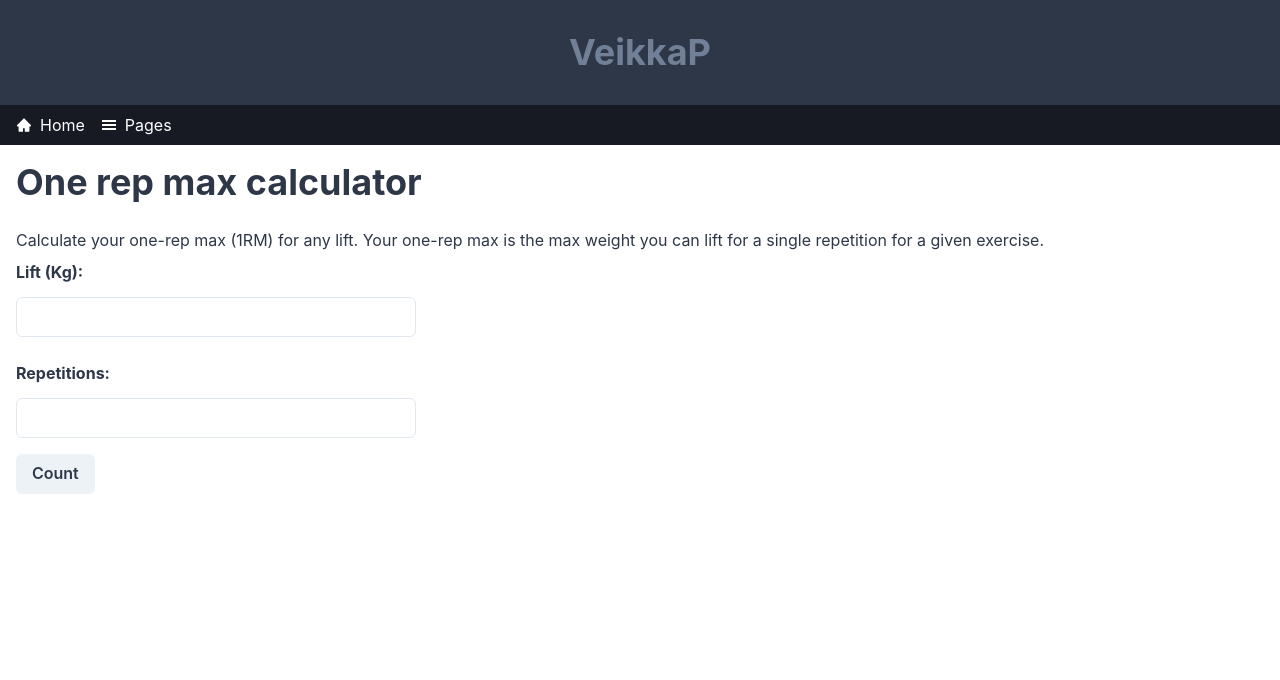
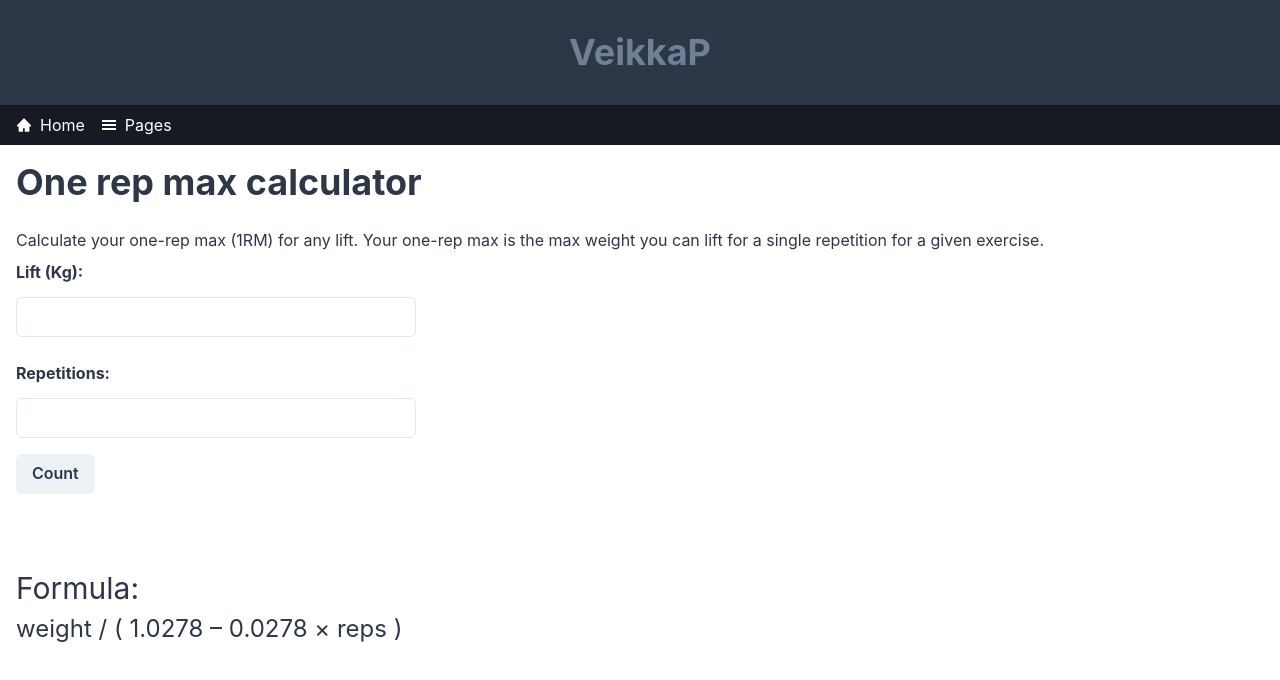
Before and after one commit to Iiigorriii/reactnettisivut, a Next.js app: page /onerepmaxcalc in a window 1280 px wide. Shown: the top 680 px of the page. Built offline with nearby package versions, Linux system fonts and the light colour scheme.

Commit message:
Update index.js
One rep max formula

```diff
--- a/pages/onerepmaxcalc/index.js
+++ b/pages/onerepmaxcalc/index.js
@@ -9,6 +9,7 @@ import {
   Th,
   Td,
   TableContainer,
+  Text,
 } from "@chakra-ui/react";
 import { useState } from "react";
 import { Layout } from "../../components/Layout";
@@ -134,6 +135,8 @@ const OneRepMax = () => {
           </Table>
         </TableContainer>
       )}
+      <Text fontSize="3xl">Formula:</Text>
+      <Text fontSize="2xl">weight / ( 1.0278 – 0.0278 × reps )</Text>
     </Layout>
   );
 };
```
